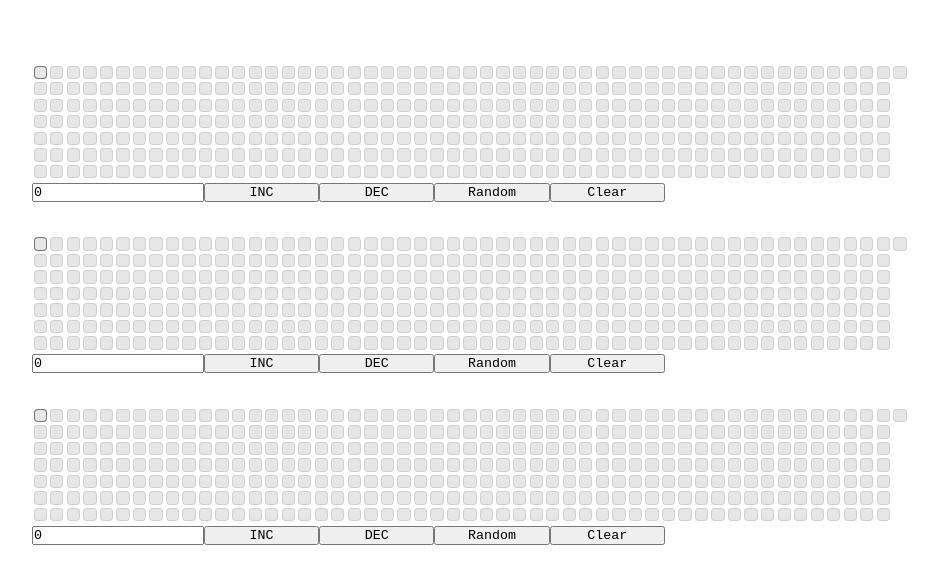
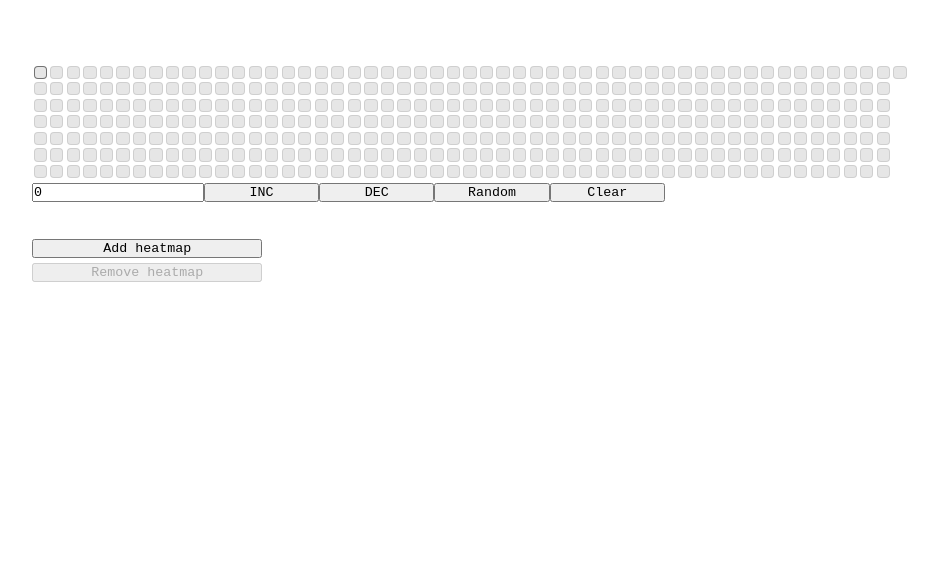
Before and after one commit to boladss/heatmap-tracker, a React (Vite) app: page / in a window 1280 px wide. Shown: the top 584 px of the page, without its empty margins (32-970 px from the left). Built offline with nearby package versions, Linux system fonts and the light colour scheme.

Commit message:
feat: add and remove extra heatmaps

```diff
--- a/src/App.css
+++ b/src/App.css
@@ -39,19 +39,22 @@
   display: flex;
   flex-direction: column;
   justify-content: center;
-  margin: 2rem;
+  margin-bottom: 2rem;
 }
 
-/* .content {
+.content {
   padding: 2rem;
   flex-direction: column;
-  justify-content: center;
-  align-items: center
-} */
+}
 
-.value-buttons {
+.value-button {
   height: 100%;
   width: 10%;
+}
+
+.heatmap-button {
+  height: 100%;
+  width: 20%;
 }
 
 /* @media screen and (max-width: 1080px) {
--- a/src/App.tsx
+++ b/src/App.tsx
@@ -1,7 +1,7 @@
 import { useState } from 'react'
 import './App.css'
 
-function Day({ index, input, max, selected }: { index: number, input: number, max: number, selected: number} ) {
+function Day({ index, input, max, selected, selectIndex }: { index: number, input: number, max: number, selected: number, selectIndex} ) {
   // const [value, setValue] = useState(0);
 
   // hsl(0, 100%, 1.57%)
@@ -16,11 +16,15 @@ function Day({ index, input, max, selected }: { index: number, input: number, ma
     : { borderColor: `hsla(0, 0%, 0%, 10%)` };
 
   return (
-    <div className="box" style={{...boxColor, ...borderColor}} />
-  )
+    <div
+      className="box"
+      style={{...boxColor, ...borderColor}}
+      onClick={() => {selectIndex(index)}}
+    />
+  );
 }
 
-function Timeline({ values, selected }: { values: number[], selected: number}) {
+function Timeline({ values, selected, selectIndex }: { values: number[], selected: number, selectIndex}) {
   const max: number = Math.max(...values);
 
   const timeline = Array(365).fill(0).map((_, i) =>
@@ -29,14 +33,11 @@ function Timeline({ values, selected }: { values: number[], selected: number}) {
       input={values[i]}
       max={max}
       selected={selected}
+      selectIndex={selectIndex}
     />
   );
 
-  return (
-    <>
-      {timeline}
-    </>
-  )
+  return (<>{timeline}</>);
 }
 
 function EditForm({ values, setValue, selected, selectIndex }) {
@@ -75,25 +76,25 @@ function EditForm({ values, setValue, selected, selectIndex }) {
         placeholder="Input index here."
       />
       <button
-        className="value-buttons"
+        className="value-button"
         onClick={() => handleIncrement(selected)}
       >
         INC
       </button>
       <button
-        className="value-buttons"
+        className="value-button"
         onClick={() => handleDecrement(selected)}
       >
         DEC
       </button>
       <button
-        className="value-buttons"
+        className="value-button"
         onClick={handleRandom}
       >
         Random
       </button>
       <button
-        className="value-buttons"
+        className="value-button"
         onClick={handleClear}
       >
         Clear
@@ -102,14 +103,14 @@ function EditForm({ values, setValue, selected, selectIndex }) {
   )
 }
 
-function HeatMap() {
+function Heatmap() {
   const [values, setValue] = useState(Array(365).fill(0));
   const [selected, selectIndex] = useState(0); // selected index for highlighting
 
   return (
     <div className="heatmap-wrapper">
       <div className="heatmap-container">
-        <Timeline values={values} selected={selected}/>
+        <Timeline values={values} selected={selected} selectIndex={selectIndex}/>
       </div>
       <p>
         <EditForm
@@ -123,12 +124,35 @@ function HeatMap() {
   )
 }
 
+function Button({disabled, onClick, text}: { disabled: boolean, onClick, text: string}) {
+  return (<button className="heatmap-button" disabled={disabled} onClick={onClick}>{text}</button>)
+}
+
 function App() {
+  const [heatmaps, setHeatmaps] = useState([<Heatmap />]);
+  const [removeDisabled, setRemoveDisabled] = useState(true); // enable/disable remove button
+
+  function handleAddHeatmap() {
+    setHeatmaps(heatmaps => [...heatmaps, <Heatmap />]);
+    setRemoveDisabled(false);
+  }
+
+  function handleRemoveHeatmap() {
+    if (heatmaps.length > 1) {
+      if (heatmaps.length === 2) setRemoveDisabled(true);
+      const nextHeatmaps = heatmaps.slice();
+      nextHeatmaps.pop();
+      setHeatmaps(nextHeatmaps);
+    }
+  }
+
   return (
     <div className="content">
-      <HeatMap />
-      <HeatMap />
-      <HeatMap />
+      {heatmaps}
+      <div>
+        <button className="heatmap-button" onClick={handleAddHeatmap}>Add heatmap</button><br/>
+        <Button disabled={removeDisabled} onClick={handleRemoveHeatmap} text="Remove heatmap"/>
+      </div>
     </div>
   )
 }
```
